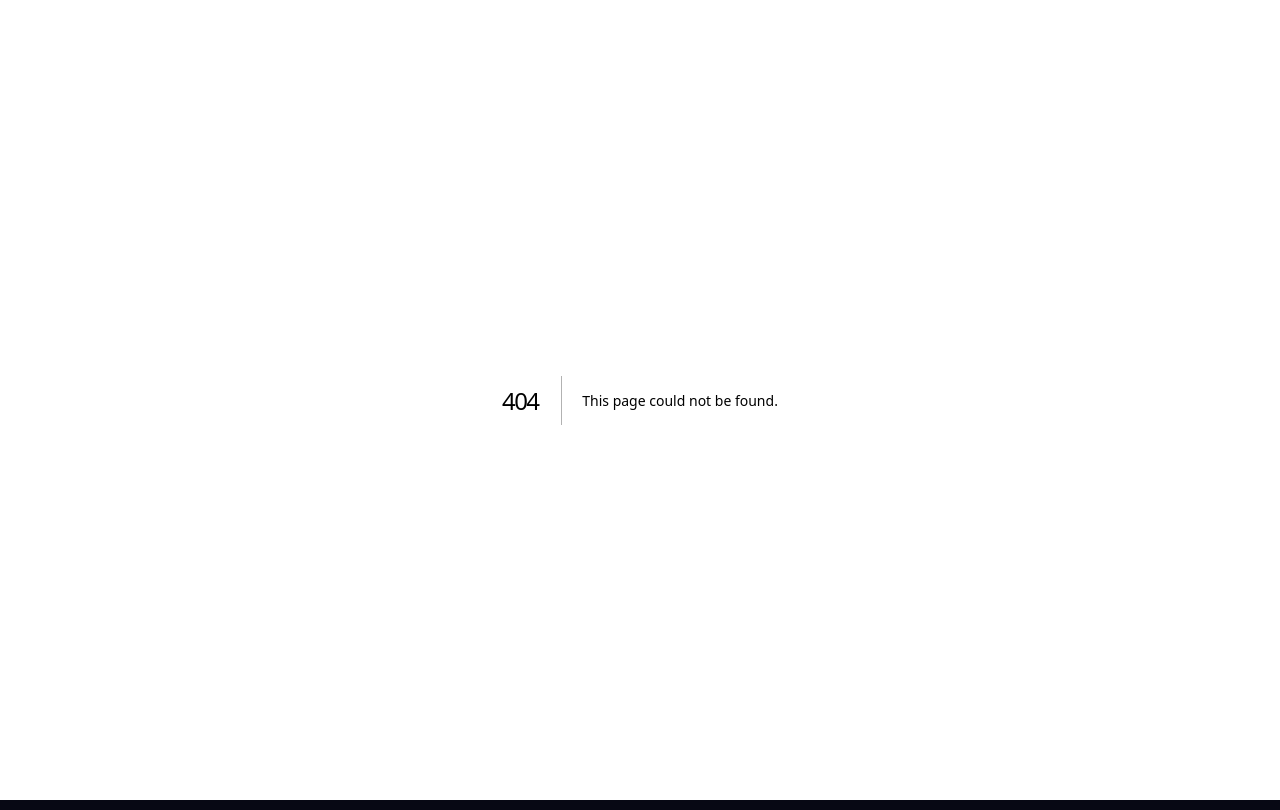
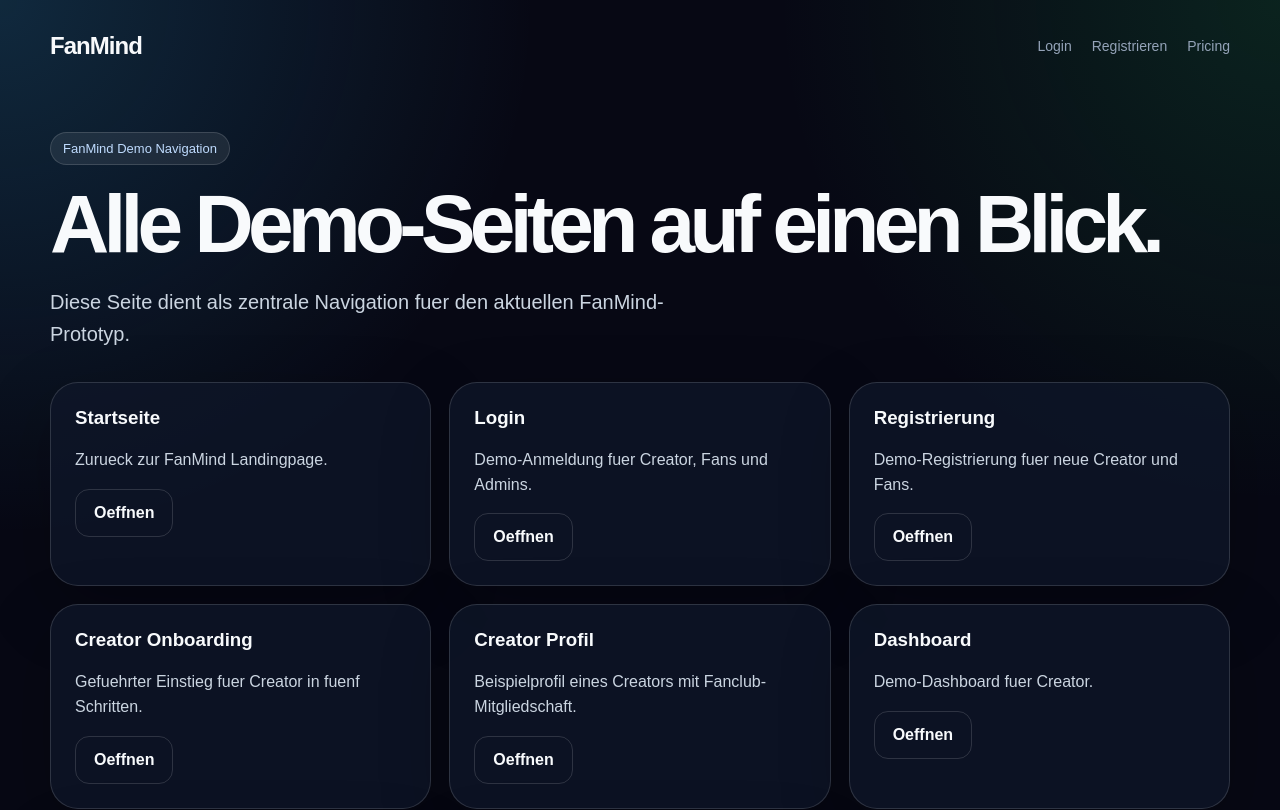
Before and after one commit to Bernds-tech/FanMind, a Next.js app: page /demo in a window 1280 px wide. Before the commit this address had no page. Shown: the top 810 px of the page. Built offline with nearby package versions, Linux system fonts and the light colour scheme.

Commit message:
Add demo navigation hub

```diff
--- /dev/null
+++ b/src/app/demo/page.tsx
@@ -0,0 +1,77 @@
+const links = [
+  {
+    title: "Startseite",
+    href: "/",
+    text: "Zurueck zur FanMind Landingpage."
+  },
+  {
+    title: "Login",
+    href: "/login",
+    text: "Demo-Anmeldung fuer Creator, Fans und Admins."
+  },
+  {
+    title: "Registrierung",
+    href: "/register",
+    text: "Demo-Registrierung fuer neue Creator und Fans."
+  },
+  {
+    title: "Creator Onboarding",
+    href: "/creator/onboarding",
+    text: "Gefuehrter Einstieg fuer Creator in fuenf Schritten."
+  },
+  {
+    title: "Creator Profil",
+    href: "/creator/demo",
+    text: "Beispielprofil eines Creators mit Fanclub-Mitgliedschaft."
+  },
+  {
+    title: "Dashboard",
+    href: "/dashboard",
+    text: "Demo-Dashboard fuer Creator."
+  },
+  {
+    title: "Pricing",
+    href: "/pricing",
+    text: "Demo fuer Fan-Stufen und Mitgliedschaften."
+  },
+  {
+    title: "Admin",
+    href: "/admin",
+    text: "Demo-Adminbereich fuer Plattformverwaltung."
+  }
+];
+
+export default function DemoPage() {
+  return (
+    <main>
+      <div className="page-shell">
+        <nav className="nav">
+          <a className="logo" href="/">FanMind</a>
+          <div className="nav-links">
+            <a href="/login">Login</a>
+            <a href="/register">Registrieren</a>
+            <a href="/pricing">Pricing</a>
+          </div>
+        </nav>
+
+        <section>
+          <div className="badge">FanMind Demo Navigation</div>
+          <h1>Alle Demo-Seiten auf einen Blick.</h1>
+          <p className="lead">
+            Diese Seite dient als zentrale Navigation fuer den aktuellen FanMind-Prototyp.
+          </p>
+        </section>
+
+        <section className="grid">
+          {links.map((item) => (
+            <article className="card" key={item.href}>
+              <h3>{item.title}</h3>
+              <p>{item.text}</p>
+              <a className="button" href={item.href}>Oeffnen</a>
+            </article>
+          ))}
+        </section>
+      </div>
+    </main>
+  );
+}
```
